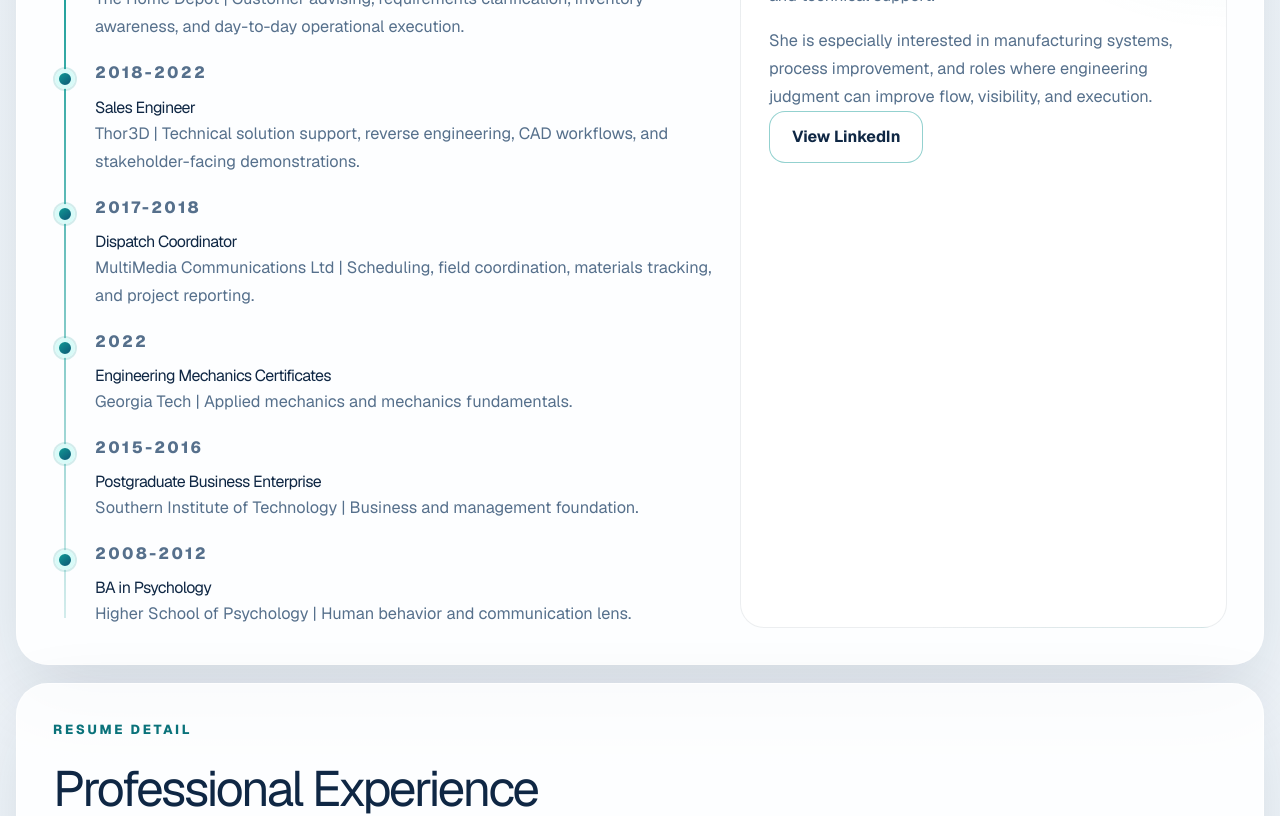
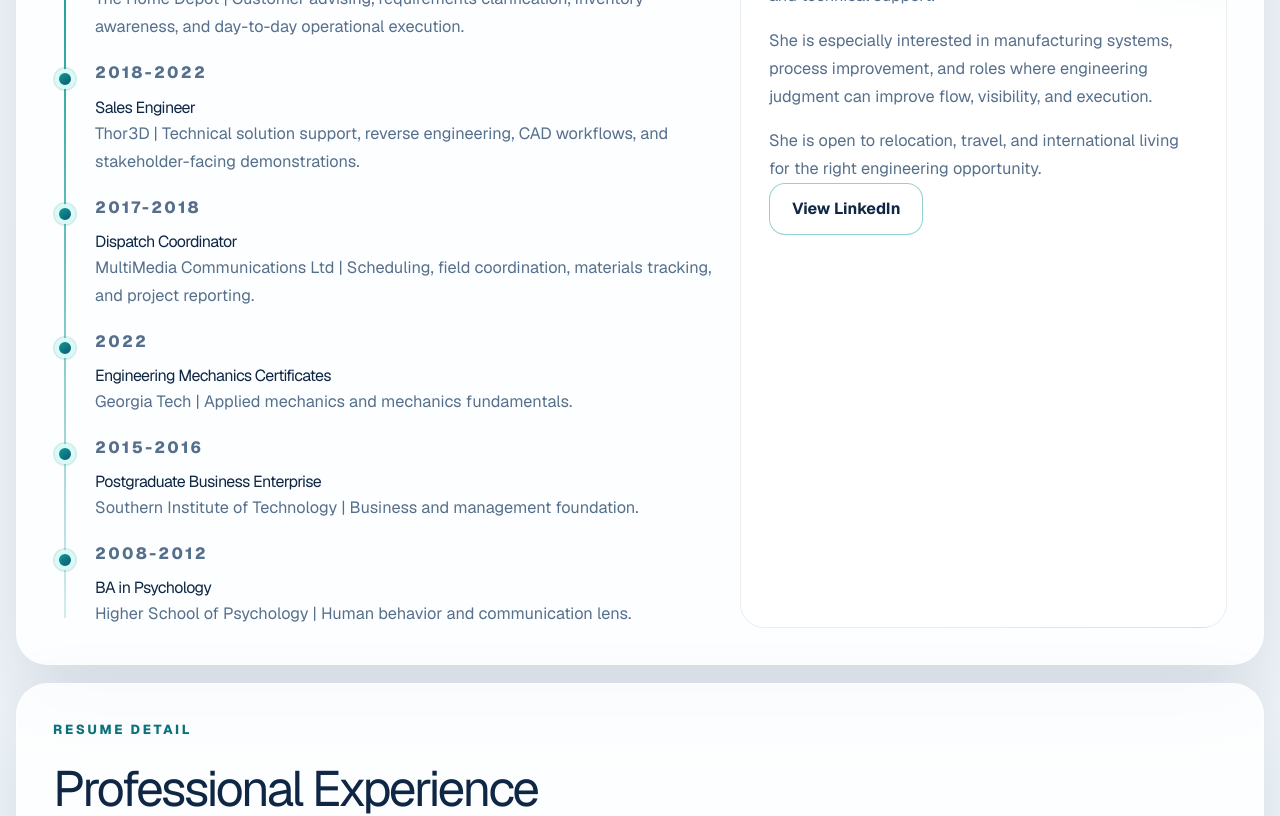
Before and after one commit to ElviraLabs/personal_site, a Next.js app: page / in a window 1280 px wide. Shown: the part 4640-5456 px from the top of the page. Built offline with nearby package versions, Linux system fonts and the light colour scheme.

Commit message:
Add relocation and travel availability

```diff
--- a/app/page.tsx
+++ b/app/page.tsx
@@ -525,6 +525,10 @@ export default function Home() {
             improvement, and roles where engineering judgment can improve flow,
             visibility, and execution.
           </p>
+          <p>
+            She is open to relocation, travel, and international living for
+            the right engineering opportunity.
+          </p>
           <a
             className="button button-secondary"
             href="https://www.linkedin.com/in/elvira-n"
@@ -632,6 +636,7 @@ export default function Home() {
             <Icon kind="pin" className="footer-icon" />
             Castle Rock, Colorado, United States
           </p>
+          <p>Open to relocation, travel, and international opportunities</p>
         </div>
 
         <div className="footer-col">
```
